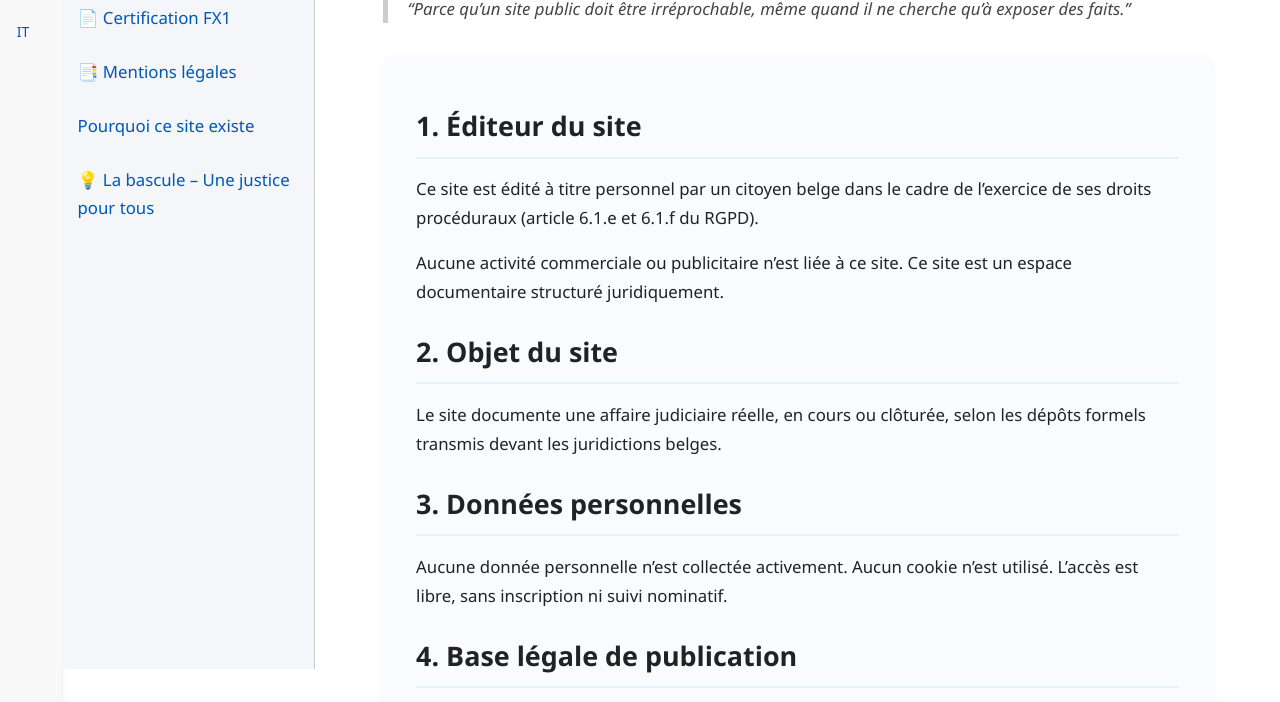
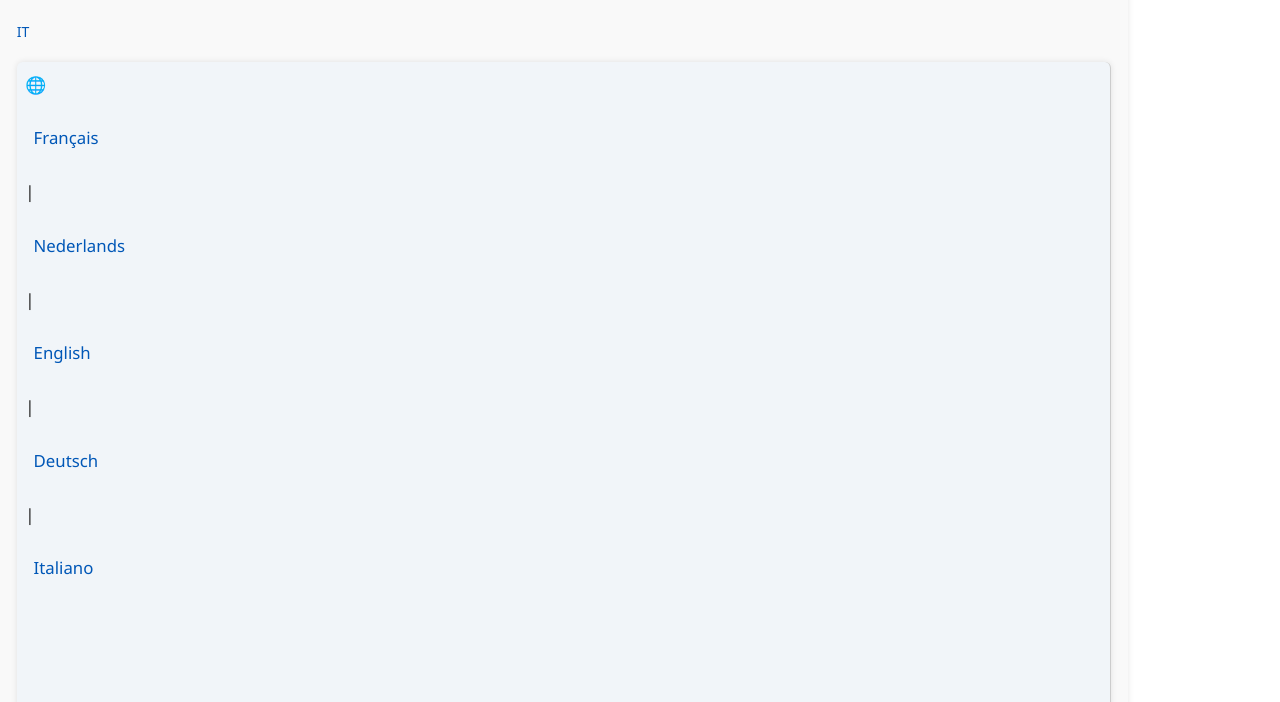
Before and after one commit to Raitano-Temmerman/Raitano-vs-Temmerman-Affaire-d-pos-e-au-parquet-et-structur-e-par-IA, a plain HTML site: page mentions-legales.html in a window 1280 px wide. Shown: the part 198-900 px from the top of the page. Drawn offline with Linux system fonts and the light colour scheme.

Commit message:
Update mentions-legales.html

```diff
--- a/mentions-legales.html
+++ b/mentions-legales.html
@@ -100,30 +100,17 @@
      </small>
     </a>
    </p>
-  </div>
-  <nav>
-   <strong>
-    Navigation
-   </strong>
-   <a href="index.html">
-    🏠 Accueil du site
-   </a>
-   <a href="mediatique.html">
-    📚 Dossier médiatique
-   </a>
-   <a href="certification.html">
-    📄 Certification FX1
-   </a>
-   <a href="mentions-legales.html">
-    📑 Mentions légales
-   </a>
-   <a href="pourquoi.html">
-    Pourquoi ce site existe
-   </a>
-   <a href="bascule.html">
-    💡 La bascule – Une justice pour tous
-   </a>
-  </nav>
+  <!-- FX1: Bloc multilingue standard – Début -->
+<nav id="lang-menu" style="margin-bottom: 2em; padding: 0.5em; background-color: #f1f5f9; border-radius: 6px; box-shadow: 0 0 6px rgba(0,0,0,0.1); font-family: 'Segoe UI', sans-serif;">
+  🌐
+  <a href="bascule.html" hreflang="fr" lang="fr" style="margin: 0 0.5em;">Français</a> |
+  <a href="bascule-nl.html" hreflang="nl" lang="nl" style="margin: 0 0.5em;">Nederlands</a> |
+  <a href="bascule-en.html" hreflang="en" lang="en" style="margin: 0 0.5em;">English</a> |
+  <a href="bascule-de.html" hreflang="de" lang="de" style="margin: 0 0.5em;">Deutsch</a> |
+  <a href="bascule-it.html" hreflang="it" lang="it" style="margin: 0 0.5em;">Italiano</a>
+</nav>
+<!-- FX1: Bloc multilingue standard – Fin -->
+
   <main itemscope="" itemtype="https://schema.org/LegalNotice">
    <header>
     <h1 itemprop="name" style="font-family: 'Inter', sans-serif; font-size: 2.5rem; margin-bottom: 1rem; padding: 1rem 1.5rem; border-radius: 12px; background-color: #0f172a; color: #f1f5f9; box-shadow: 0 4px 12px rgba(0,0,0,0.1);">
```
